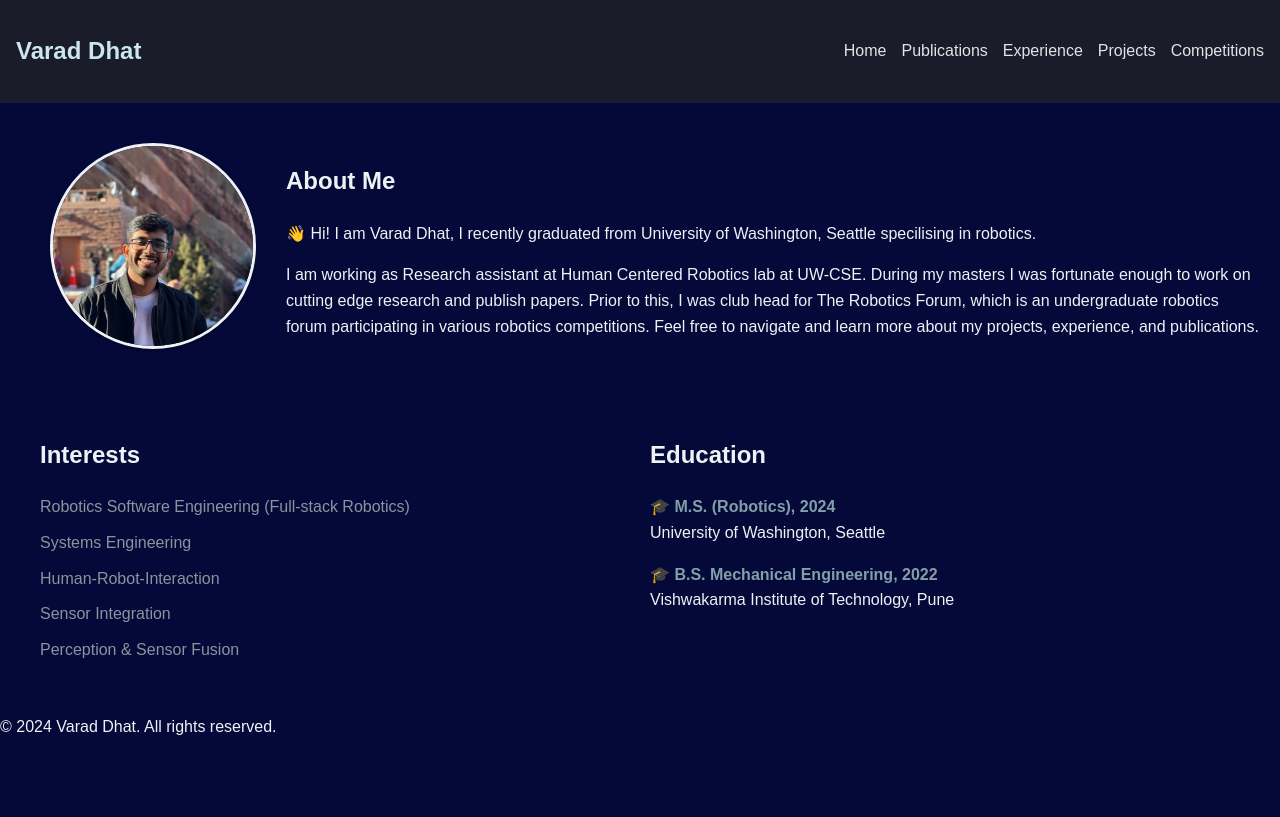
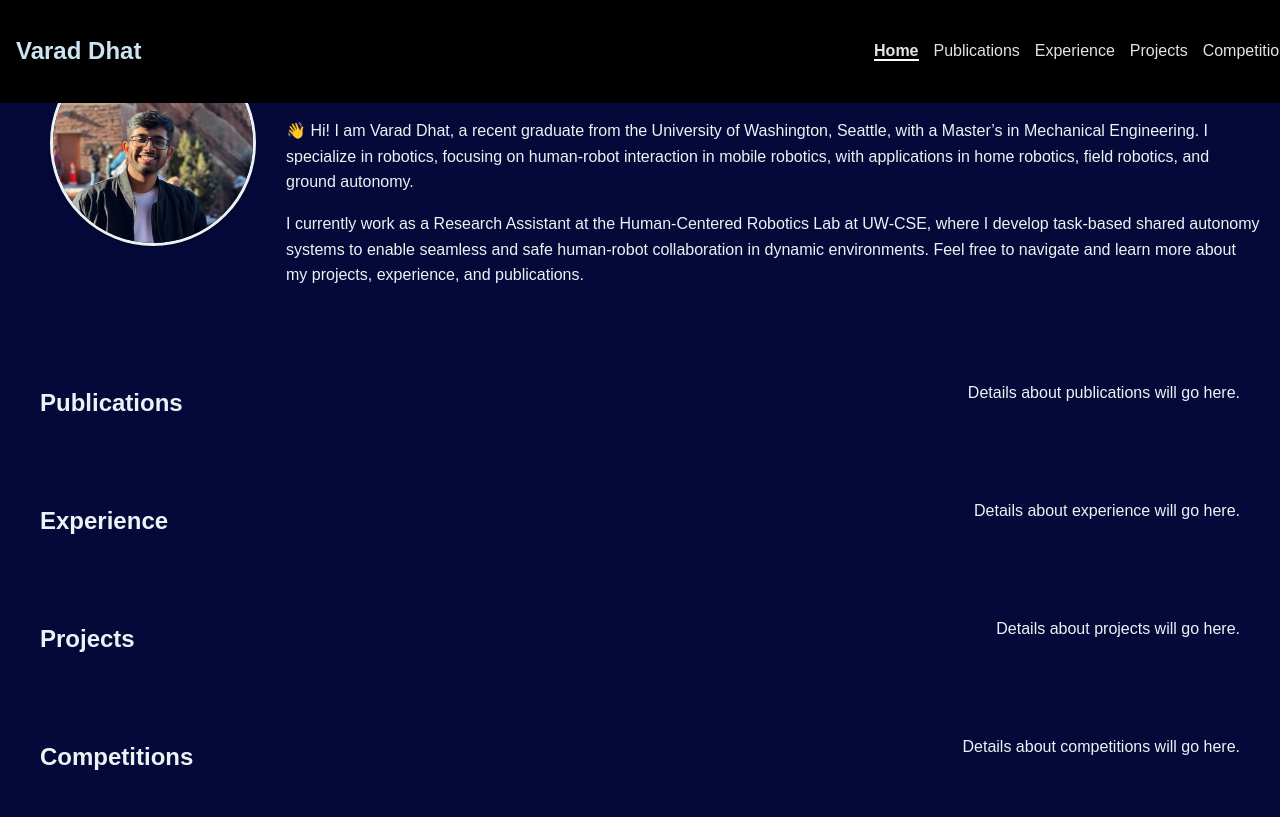
Before and after one commit to Varad2607/Varad2607.github.io, a plain HTML site: page index.html in a window 1280 px wide. Drawn offline with Linux system fonts and the light colour scheme.

Commit message:
added new content and scroll

```diff
--- a/index.html
+++ b/index.html
@@ -6,55 +6,101 @@
     <title>Varad Dhat</title>
     <link rel="stylesheet" href="assets/css/style.css">
     <link href="https://cdnjs.cloudflare.com/ajax/libs/font-awesome/6.0.0-beta3/css/all.min.css" rel="stylesheet">
+    <style>
+        html {
+            scroll-behavior: smooth; /* Enables smooth scrolling */
+        }
+        .navbar {
+            position: fixed;
+            top: 0;
+            width: 100%;
+            background: #000;
+            color: #fff;
+            z-index: 1000;
+        }
+        .nav-links li a.active {
+            font-weight: bold;
+            border-bottom: 2px solid #fff;
+        }
+    </style>
 </head>
 <body>
     <header class="navbar">
         <div class="navbar-container">
             <h1 class="logo">Varad Dhat</h1>
             <ul class="nav-links">
-                <li><a href="index.html">Home</a></li>
-                <li><a href="publications.html">Publications</a></li>
-                <li><a href="experience.html">Experience</a></li>
-                <li><a href="projects.html">Projects</a></li>
-                <li><a href="competitions.html">Competitions</a></li>
+                <li><a href="#home">Home</a></li>
+                <li><a href="#publications">Publications</a></li>
+                <li><a href="#experience">Experience</a></li>
+                <li><a href="#projects">Projects</a></li>
+                <li><a href="#competitions">Competitions</a></li>
             </ul>
         </div>
     </header>
 
-    <section class="hero">
+    <!-- Home Section -->
+    <section id="home" class="hero">
         <div class="profile-picture">
             <img src="assets/images/myphoto.png" alt="Profile Picture" class="profile-pic">
         </div>
         <div class="about-section">
             <h1>About Me</h1>
-            <p>👋 Hi! I am Varad Dhat, I recently graduated from University of Washington, Seattle specilising in robotics.</p>
-            <p>I am working as Research assistant at Human Centered Robotics lab at UW-CSE. During my masters I was fortunate enough to work on cutting edge research and publish papers. Prior to this, I was club head for The Robotics Forum, which is an undergraduate robotics forum participating in various robotics competitions.
+            <p>👋 Hi! I am Varad Dhat, a recent graduate from the University of Washington, Seattle, with a Master’s in Mechanical Engineering. I specialize in robotics, focusing on human-robot interaction in mobile robotics, with applications in home robotics, field robotics, and ground autonomy.</p>
+            <p>I currently work as a Research Assistant at the Human-Centered Robotics Lab at UW-CSE, where I develop task-based shared autonomy systems to enable seamless and safe human-robot collaboration in dynamic environments.
               Feel free to navigate and learn more about my projects, experience, and publications.</p>
         </div>
     </section>
 
-    <section class="details">
-        <div class="interests">
-            <h2>Interests</h2>
-            <ul>
-                <li>Robotics Software Engineering (Full-stack Robotics)</li>
-                <li>Systems Engineering</li>
-                <li>Human-Robot-Interaction</li>
-                <li>Sensor Integration</li>
-                <li>Perception & Sensor Fusion</li>
-            </ul>
-        </div>
-        <div class="education">
-            <h2>Education</h2>
-            <p>🎓 <strong>M.S. (Robotics), 2024</strong><br>University of Washington, Seattle</p>
-            <p>🎓 <strong>B.S. Mechanical Engineering, 2022</strong><br>Vishwakarma Institute of Technology, Pune</p>
-        </div>
+    <!-- Publications Section -->
+    <section id="publications" class="details">
+        <h2>Publications</h2>
+        <p>Details about publications will go here.</p>
     </section>
 
+    <!-- Experience Section -->
+    <section id="experience" class="details">
+        <h2>Experience</h2>
+        <p>Details about experience will go here.</p>
+    </section>
 
-    </main>
-    <footer>
+    <!-- Projects Section -->
+    <section id="projects" class="details">
+        <h2>Projects</h2>
+        <p>Details about projects will go here.</p>
+    </section>
+
+    <!-- Competitions Section -->
+    <section id="competitions" class="details">
+        <h2>Competitions</h2>
+        <p>Details about competitions will go here.</p>
+    </section>
+
+    <!-- <footer>
         <p>&copy; 2024 Varad Dhat. All rights reserved.</p>
-    </footer>
+    </footer> -->
+
+    <script>
+        // Add scroll event listener
+        document.addEventListener("scroll", () => {
+            const sections = document.querySelectorAll("section");
+            const navLinks = document.querySelectorAll(".nav-links li a");
+
+            let currentSection = "";
+            sections.forEach((section) => {
+                const sectionTop = section.offsetTop - 60; // Adjust for navbar height
+                const sectionHeight = section.clientHeight;
+                if (window.scrollY >= sectionTop && window.scrollY < sectionTop + sectionHeight) {
+                    currentSection = section.getAttribute("id");
+                }
+            });
+
+            navLinks.forEach((link) => {
+                link.classList.remove("active");
+                if (link.getAttribute("href") === `#${currentSection}`) {
+                    link.classList.add("active");
+                }
+            });
+        });
+    </script>
 </body>
 </html>
```
